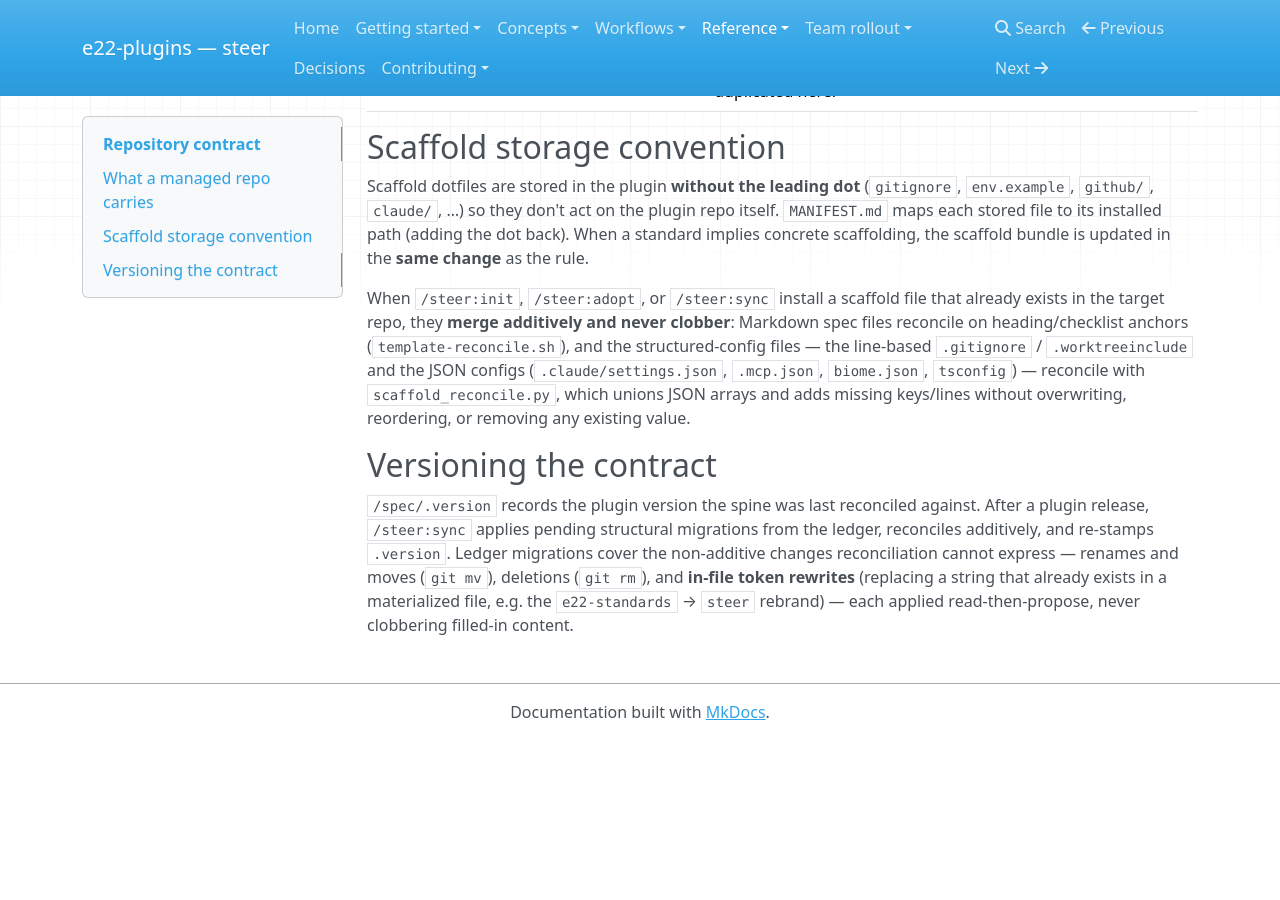
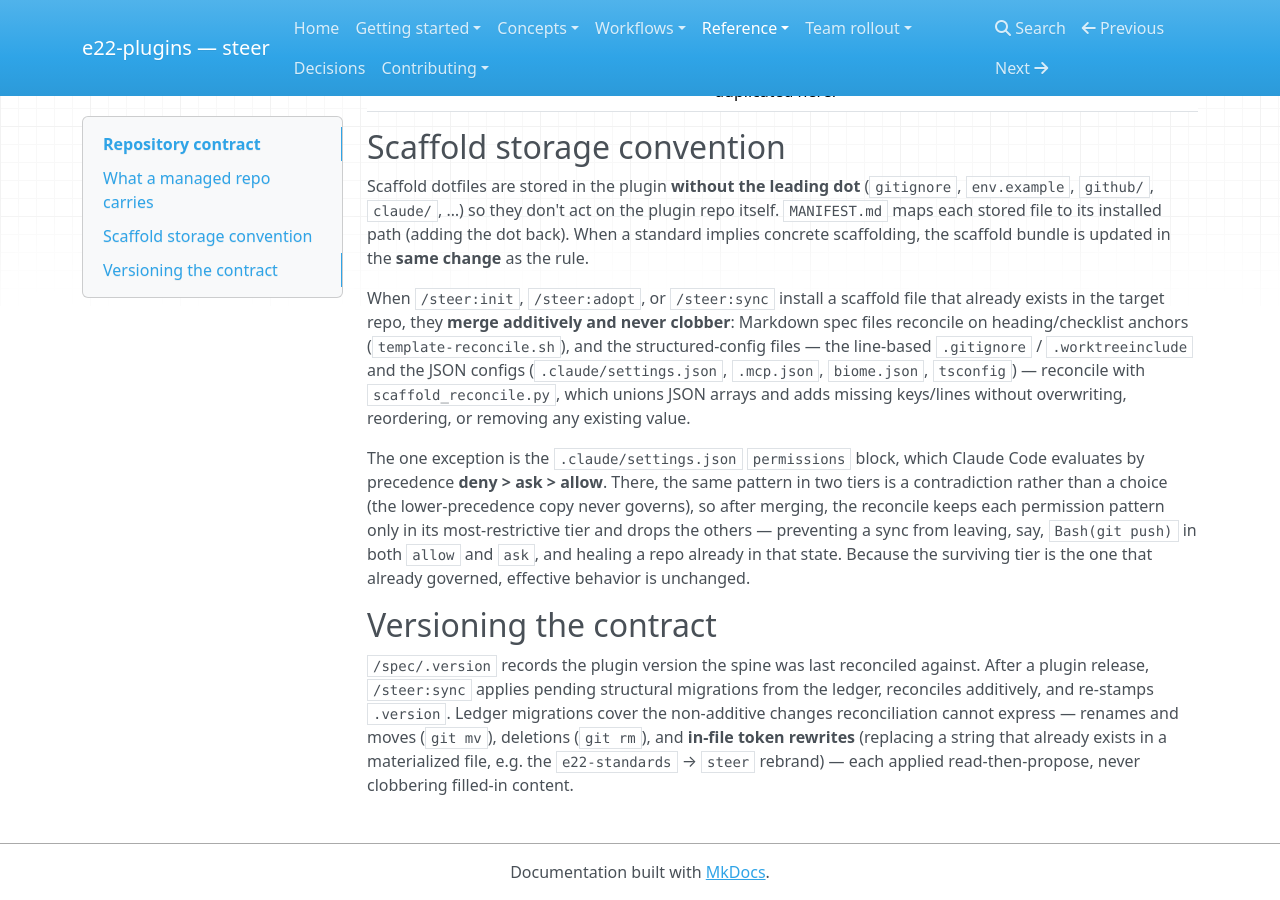
Before and after one commit to element22llc/e22-plugins, an MkDocs documentation site: the page built from docs/reference/repository-contract.md, in a window 1280 px wide and 900 px high, scrolled down 796 px. Built offline with MkDocs 1.6.1, drawn with Linux system fonts in a browser that asks for light colours; nearby versions of some CDN libraries; before the commit the page ends 1536 px from its top, so only the background shows below that.

Commit message:
docs(steer): document permission-tier de-confliction in repository contract
Clears the check_docs_impact gate (sync SKILL.md changed) and keeps the
repository-contract reference accurate about the one place the scaffold
JSON merge removes content.

Co-Authored-By: Claude Opus 4.8 (1M context) <noreply@anthropic.com>

```diff
--- a/docs/reference/repository-contract.md
+++ b/docs/reference/repository-contract.md
@@ -43,6 +43,15 @@ and the JSON configs (`.claude/settings.json`, `.mcp.json`, `biome.json`,
 adds missing keys/lines without overwriting, reordering, or removing any existing
 value.
 
+The one exception is the `.claude/settings.json` `permissions` block, which
+Claude Code evaluates by precedence **deny > ask > allow**. There, the same
+pattern in two tiers is a contradiction rather than a choice (the
+lower-precedence copy never governs), so after merging, the reconcile keeps each
+permission pattern only in its most-restrictive tier and drops the others —
+preventing a sync from leaving, say, `Bash(git push)` in both `allow` and `ask`,
+and healing a repo already in that state. Because the surviving tier is the one
+that already governed, effective behavior is unchanged.
+
 ## Versioning the contract
 
 `/spec/.version` records the plugin version the spine was last reconciled
```
